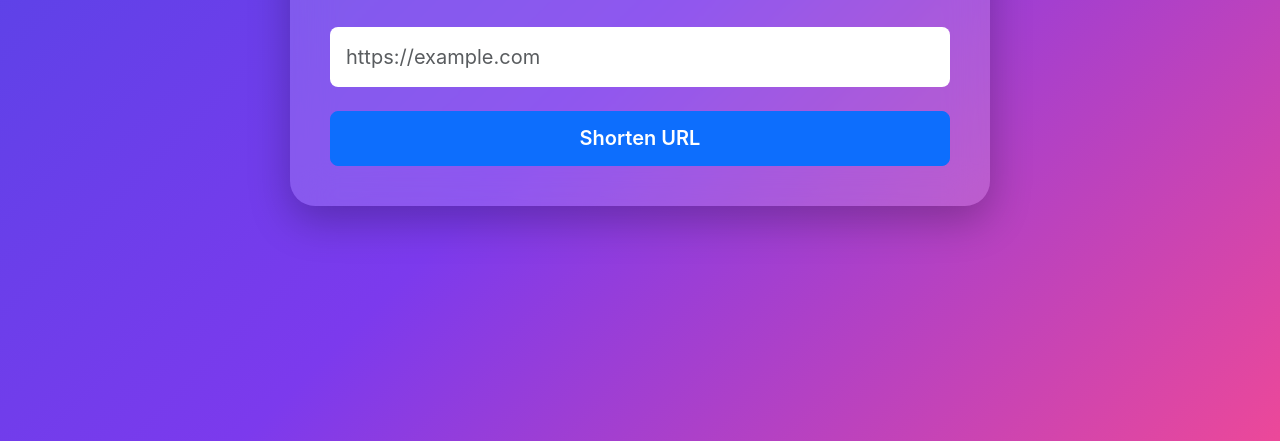
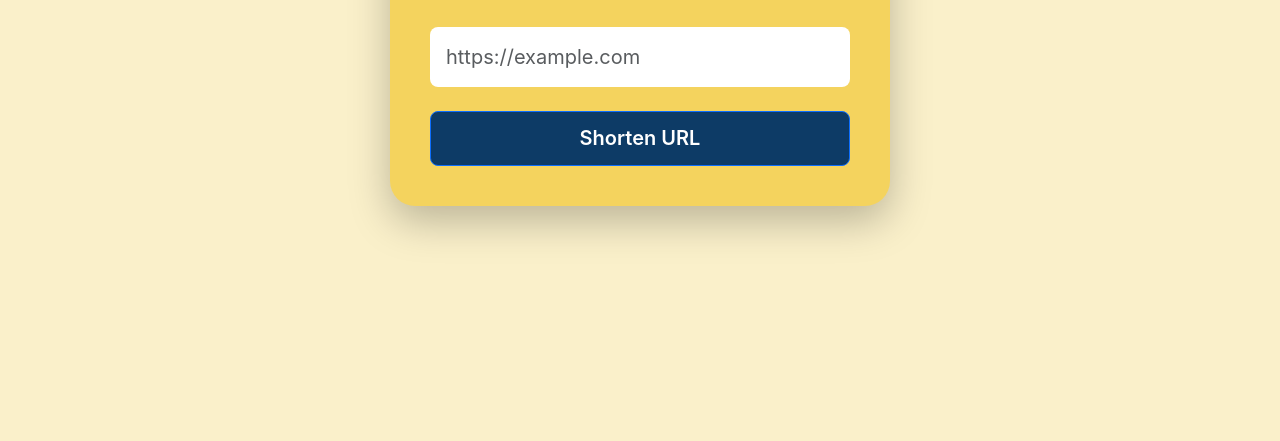
Before and after one commit to AmishaOnMain/Url-Shortener, a website: page public/index.html in a window 1280 px wide. Shown: the part 359-800 px from the top of the page. Drawn offline with nearby package versions, Linux system fonts and the light colour scheme.

Commit message:
Add Design

```diff
--- a/public/style.css
+++ b/public/style.css
@@ -16,12 +16,7 @@ body{
 
     font-family:Inter,sans-serif;
 
-    background:linear-gradient(
-        135deg,
-        #4f46e5,
-        #7c3aed,
-        #ec4899
-    );
+    background-color:#faf0ca;
 
 }
 
@@ -35,9 +30,9 @@ body{
 
 .url-card{
 
-    width:700px;
+    width:500px;
 
-    background:rgba(255,255,255,.15);
+    background:#f4d35e;
 
     backdrop-filter:blur(20px);
 
@@ -83,6 +78,8 @@ body{
 
     font-weight:600;
 
+    background-color: #0d3b66;
+
 }
 
 .result-box{
```
